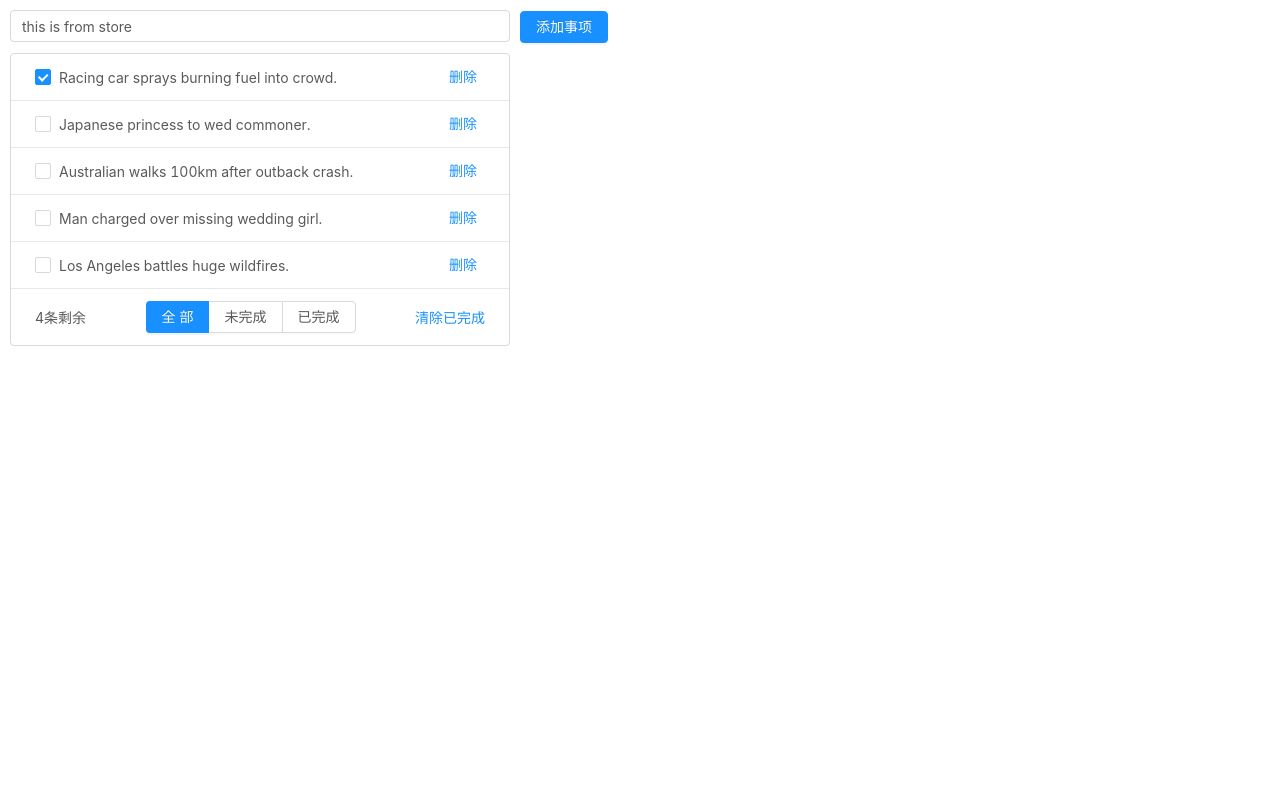
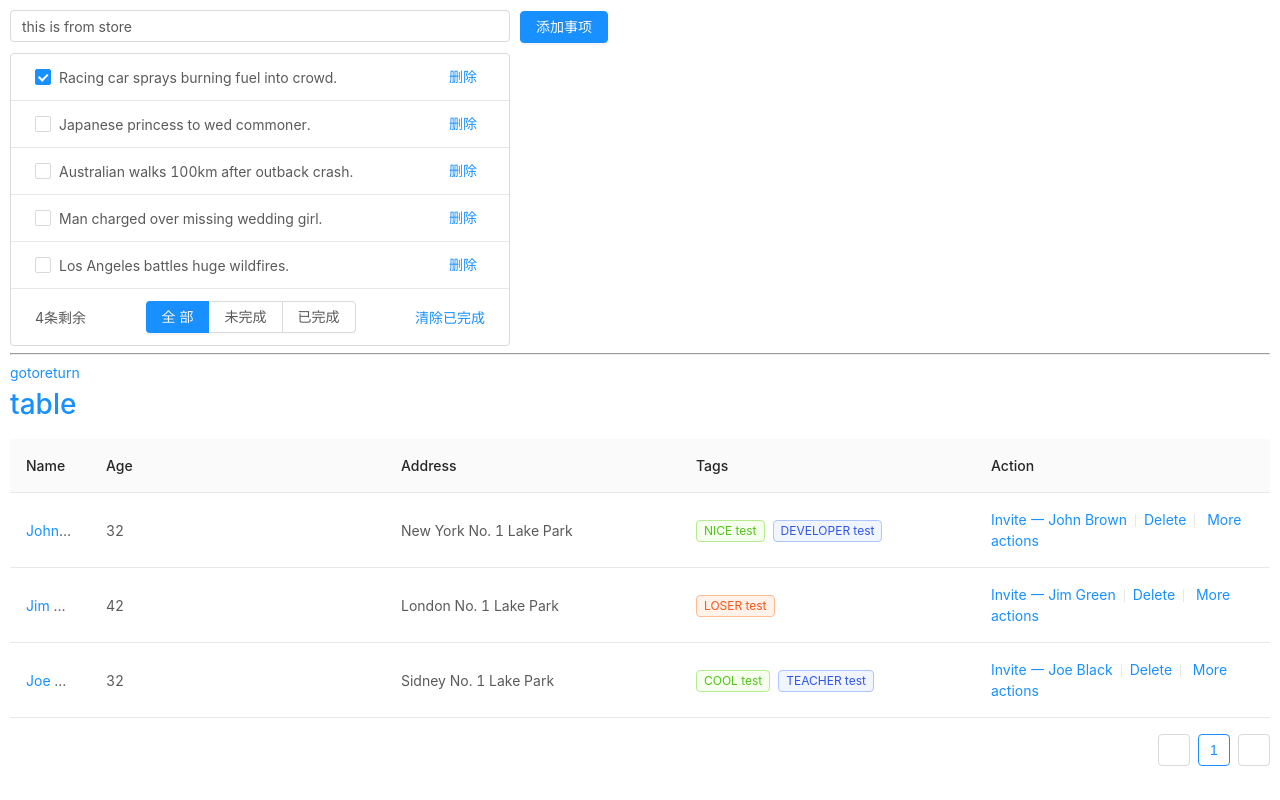
Before and after one commit to lmmqxyx404/vue_trival, a Vue app: page /#/table in a window 1280 px wide. Built offline with nearby package versions, Linux system fonts and the light colour scheme.

Commit message:
add the table component

```diff
--- a/package.json
+++ b/package.json
@@ -13,6 +13,7 @@
         "core-js": "^3.6.5",
         "stable": "^0.1.8",
         "vue": "^2.6.11",
+        "vue-router": "^3.0.1",
         "vuex": "^3.4.0"
     },
     "devDependencies": {
--- a/src/App.vue
+++ b/src/App.vue
@@ -25,6 +25,12 @@
         <a @click="clean">清除已完成</a>
       </div>
     </a-list>
+    <hr>
+    <router-link to="/welcome">goto</router-link>
+    <router-link to="/">return</router-link>
+    <h1><router-link to="/table">table</router-link></h1>
+    <router-view></router-view>
+
   </div>
 </template>
 
@@ -98,4 +104,5 @@ export default {
   justify-content: space-between;
   align-items: center;
 }
+
 </style>
--- /dev/null
+++ b/src/components/Table.vue
@@ -0,0 +1,108 @@
+<template>
+<!-- slot标签一般是在组件定义时使用。
+    在调用的时候，默认放在template中。
+    slot标签的中的文本就是default text.
+    如果有了name属性，那么在调用时，需要使用v-slot:name正确的将父组件中的内容嵌套到原始组件上。注意作用域的影响
+    在原始组件中使用v-bind绑定一个属性user，相当于暴露一个属性给父组件。父组件定义一个对象，father,那么father.user.fatherProp传值，子组件就可以，user.fatherProp调用
+    在旧版用法中2.6以前，slot-coped可以在子组件中接收父组件作用域的对象，
+ -->
+  <a-table :columns="columns" :data-source="data">
+    <!-- 此时的name来源于columns的第一项之中的scopedSlots之中的属性对应的值 -->
+    <a slot="name" slot-scope="text">{{ text }}</a>
+    <span slot="uiop">
+      <a-icon type="smile-o" />Name
+    </span>
+    <span slot="tags" slot-scope="tags">
+      <a-tag
+        v-for="tag in tags"
+        :key="tag"
+        :color="tag === 'loser' ? 'volcano' : tag.length > 5 ? 'geekblue' : 'green'"
+      >{{ tag.toUpperCase()+' test' }}</a-tag>
+    </span>
+    <span slot="action" slot-scope="text, record">
+      <a>Invite 一 {{ record.name }}</a>
+      <a-divider type="vertical" />
+      <a>Delete</a>
+      <a-divider type="vertical" />
+      <a class="ant-dropdown-link">
+        More actions
+        <a-icon type="down" />
+      </a>
+    </span>
+  </a-table>
+</template>
+<script>
+/* antd table组件中columes数组描述每一列的数据特性
+title指的是标题
+必须得明白Columns中的各个对象的属性名与值
+scopedSlots指定该列可以传递的slot对象
+*/
+const columns = [
+  {
+    dataIndex: 'name',
+    key: 'name',
+    slots: { title: 'uiop', test: 'qwer' },
+    scopedSlots: { customRender: 'name' },
+    ellipsis: true,
+    width: 80
+  },
+  {
+    title: 'Age',
+    dataIndex: 'age',
+    key: 'age'
+  },
+  {
+    title: 'Address',
+    dataIndex: 'address',
+    key: 'address'
+  },
+  {
+    title: 'Tags',
+    key: 'tags',
+    dataIndex: 'tags',
+    scopedSlots: { customRender: 'tags' }
+  },
+  {
+    title: 'Action',
+    key: 'action',
+    scopedSlots: { customRender: 'action' }
+  }
+]
+
+const data = [
+  {
+    key: '1',
+    name: 'John Brown',
+    age: 32,
+    address: 'New York No. 1 Lake Park',
+    tags: ['nice', 'developer']
+  },
+  {
+    key: '2',
+    name: 'Jim Green',
+    age: 42,
+    address: 'London No. 1 Lake Park',
+    tags: ['loser']
+  },
+  {
+    key: '3',
+    name: 'Joe Black',
+    age: 32,
+    address: 'Sidney No. 1 Lake Park',
+    tags: ['cool', 'teacher']
+  }
+]
+
+export default {
+  data() {
+    return {
+      data,
+      columns
+    }
+  }
+}
+</script>
+
+<!-- Add "scoped" attribute to limit CSS to this component only -->
+<style scoped>
+</style>
--- a/src/main.js
+++ b/src/main.js
@@ -1,6 +1,6 @@
 import Vue from 'vue'
 import App from './App.vue'
-
+import router from './router'
 // 1. 导入 ant-design-vue 组件库
 import Antd from 'ant-design-vue'
 // 2. 导入组件库的样式表
@@ -12,6 +12,7 @@ Vue.config.productionTip = false
 Vue.use(Antd)
 
 new Vue({
+  router,
   render: h => h(App),
   store
 }).$mount('#app')
--- /dev/null
+++ b/src/router.js
@@ -0,0 +1,18 @@
+import Vue from 'vue'
+import VueRouter from 'vue-router'
+
+import Welcome from './components/HelloWorld.vue'
+import Table from './components/Table.vue'
+Vue.use(VueRouter)
+
+const router = new VueRouter({
+  routes: [{
+    path: '/welcome',
+    component: Welcome
+  }, {
+    path: '/table',
+    component: Table
+  }]
+})
+
+export default router
```
Also changed, not shown: 1 other file (tests, documents, lock files or other folders). Lines whose indentation alone changed are shown as unchanged.
